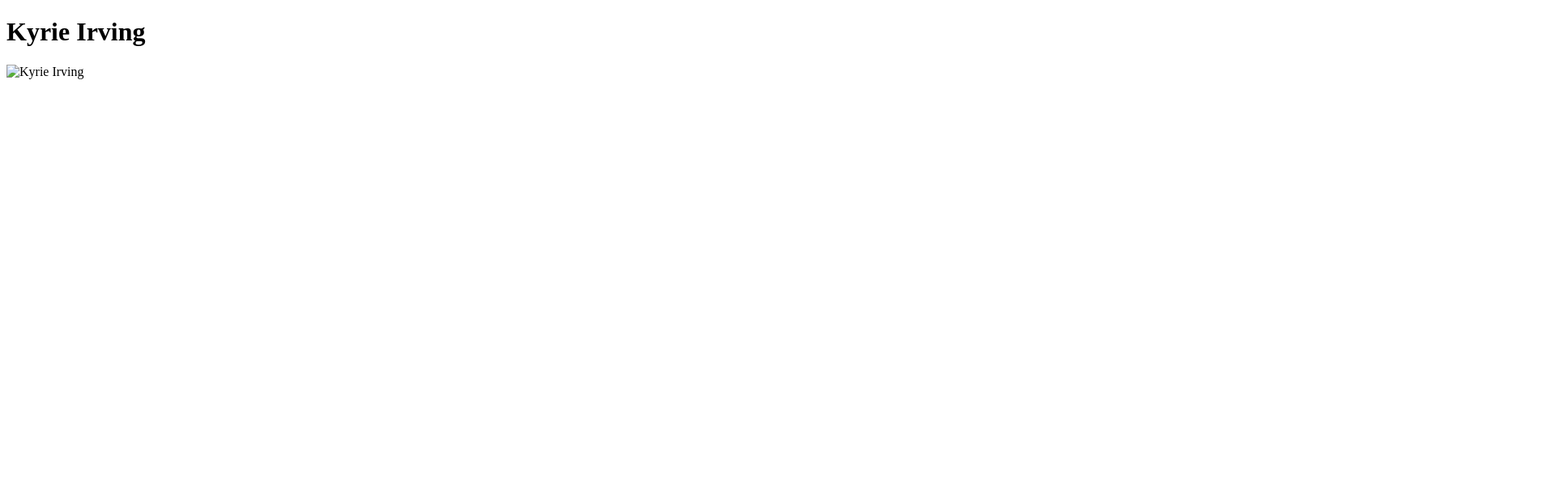
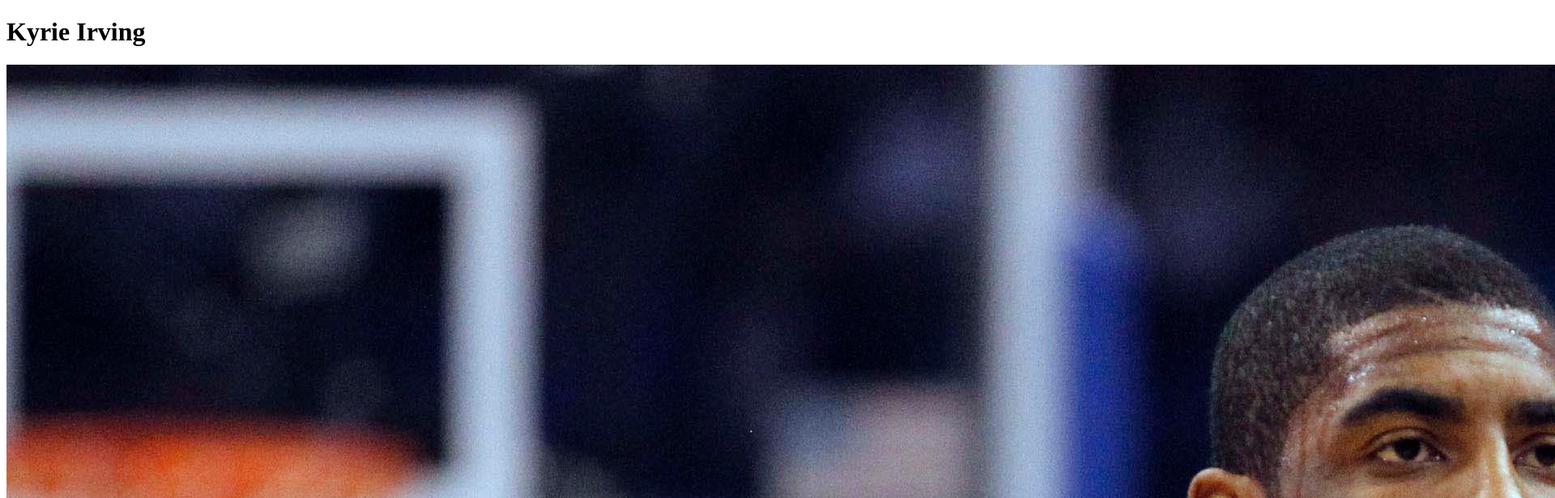
Before and after one commit to igorknysh1/igorknysh, a plain HTML site: page index.html in a window 1280 px wide. Shown: the top 616 px of the page at 81% size, 1920 px wide, since content can reach past the window. Drawn offline with Linux system fonts and the light colour scheme.

Commit message:
initial commit

```diff
--- a/index.html
+++ b/index.html
@@ -5,6 +5,6 @@
     </head>
     <body>
         <h1>Kyrie Irving</h1>
-        <img src="kyrie" alt="Kyrie Irving">
+        <img src="kyrie.jpg" alt="Kyrie Irving">
     </body>
 </html>
```
